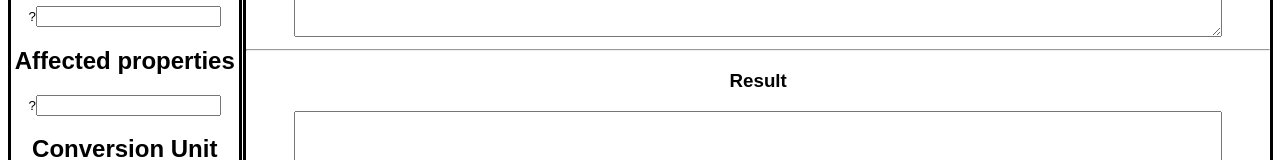
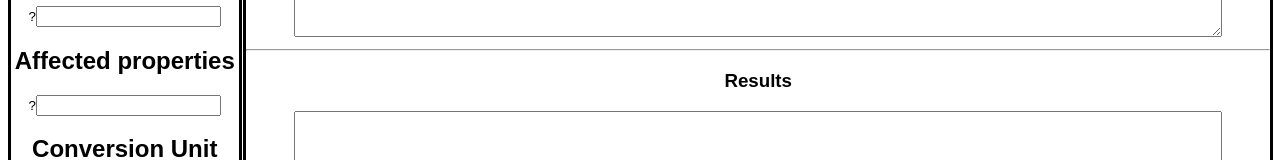
Before and after one commit to ajitpsakri/pixelToOtherUnits, a React (Create React App) app: page / in a window 1280 px wide. Shown: the part 189-349 px from the top of the page. Built offline with nearby package versions, Linux system fonts and the light colour scheme.

Commit message:
initial commit

```diff
--- a/src/App.js
+++ b/src/App.js
@@ -102,7 +102,7 @@ export default function App() {
         </div>
         <hr />
         <div className="result">
-          <h3>Result</h3>
+          <h3>Results</h3>
           <textarea
             className="text-area"
             readOnly
```
